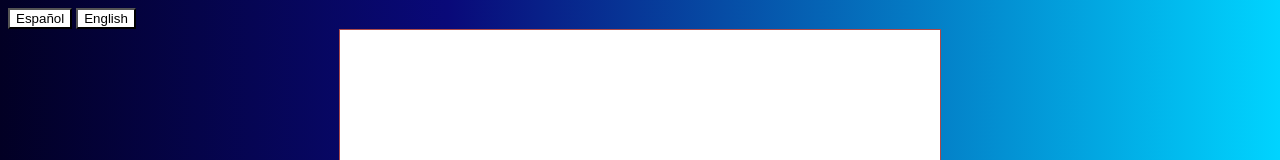
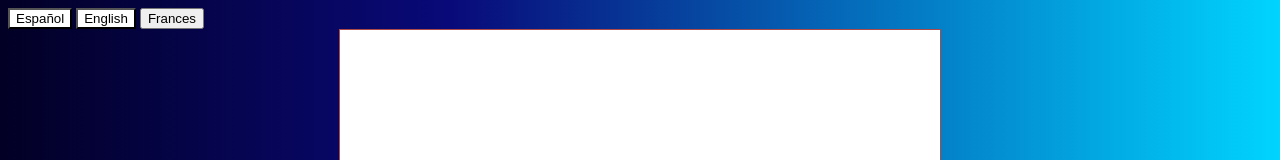
Before and after one commit to albeirolope/AutomataDPila, a plain HTML site: page index.html in a window 1280 px wide. Shown: the top 160 px of the page. Drawn offline with nearby package versions, Linux system fonts and the light colour scheme.

Commit message:
Update index.html

```diff
--- a/index.html
+++ b/index.html
@@ -51,6 +51,8 @@
   <body>
     <button id="lenguaje1" onclick="changeLanguage('es')">Español</button>
   <button id="lenguaje2" onclick="changeLanguage('en')">English</button>
+      <button id="lenguaje3" onclick="changeLanguage('fc')">Frances</button>
+
 
     <div id="mynetwork"></div>
     <div id="history"></div>
@@ -72,6 +74,7 @@
         { id: 0, label: "p", color: {background: "#ff0000", border:"#000000"}, font:{color:"black"}},
         { id: 1, label: "q" ,color: {background: "#ff0000", border:"#000000"}, font:{color:"black"}},
         { id: 2, label: "r",color: {background: "#ff0000"}}
+
 
       ]);
 
```
